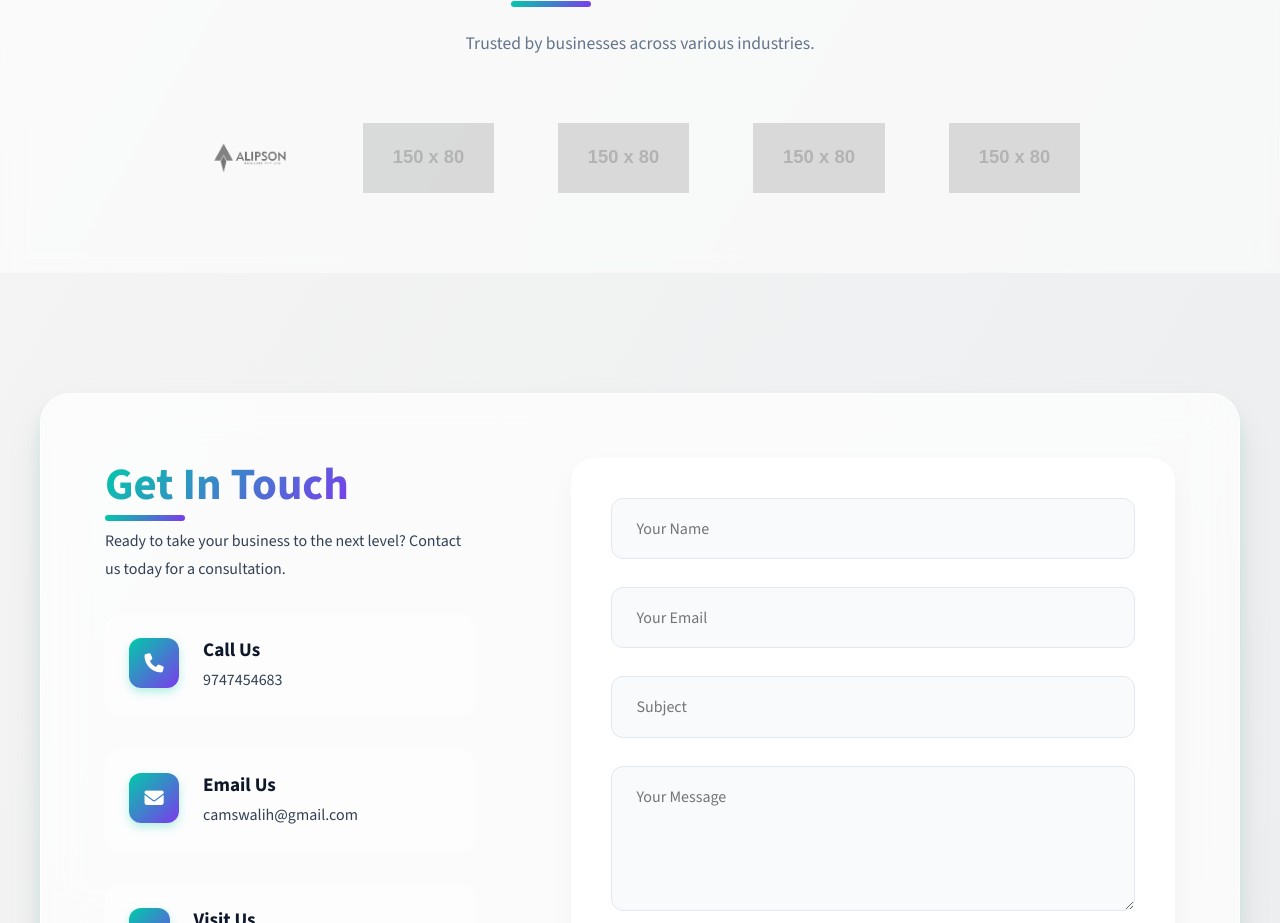
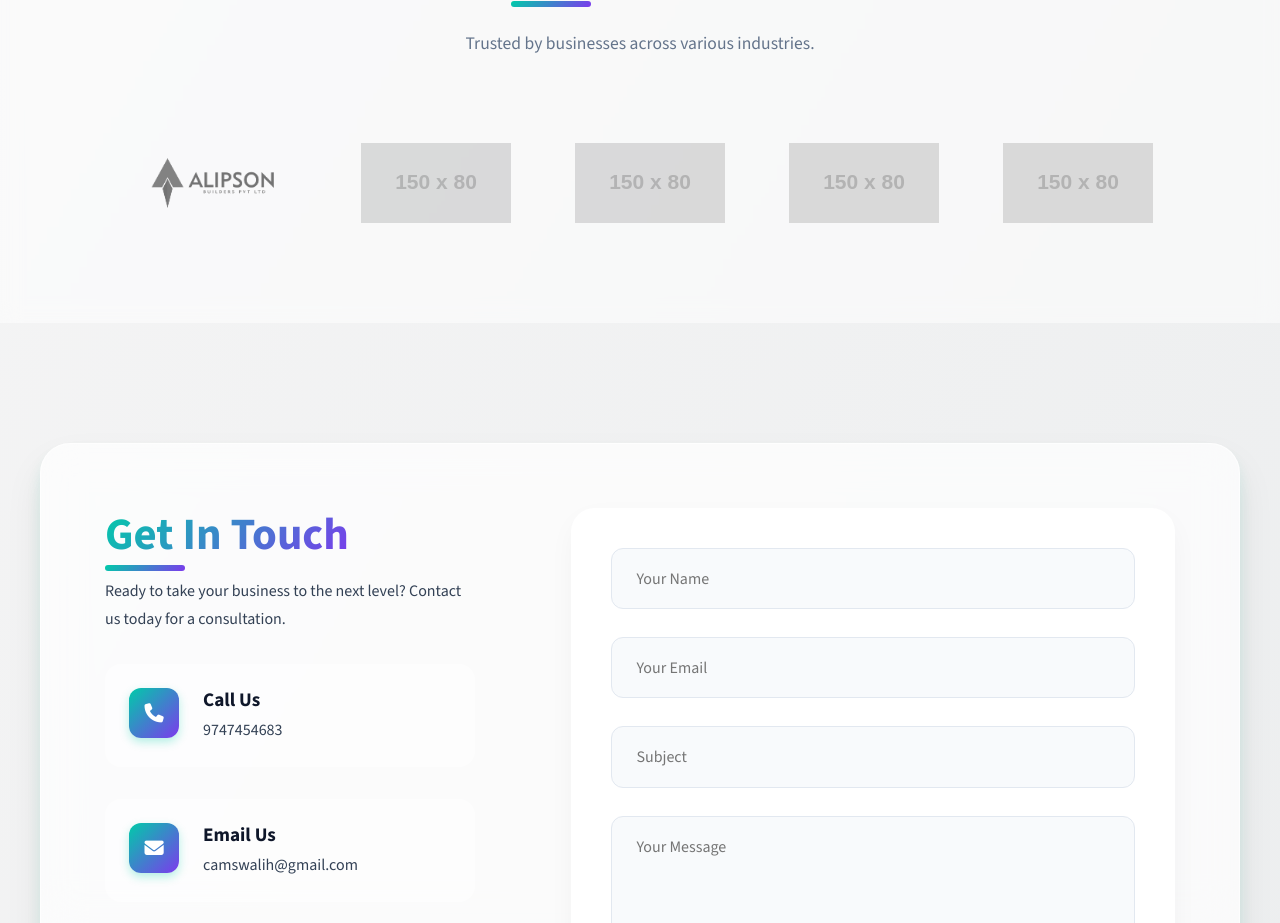
Before and after one commit to anwaranuzz5237-ai/fincovate-website, a plain HTML site: page index.html in a window 1280 px wide. Shown: the part 3819-4742 px from the top of the page. Drawn offline with nearby package versions, Linux system fonts and the light colour scheme; placeholder pictures from the web are drawn by us.

Commit message:
Resize client logos for better visibility

```diff
--- a/style.css
+++ b/style.css
@@ -620,7 +620,7 @@ img {
 .client-logo img {
     filter: grayscale(100%);
     transition: var(--transition);
-    max-height: 70px;
+    max-height: 120px;
     opacity: 0.7;
 }
 
```
